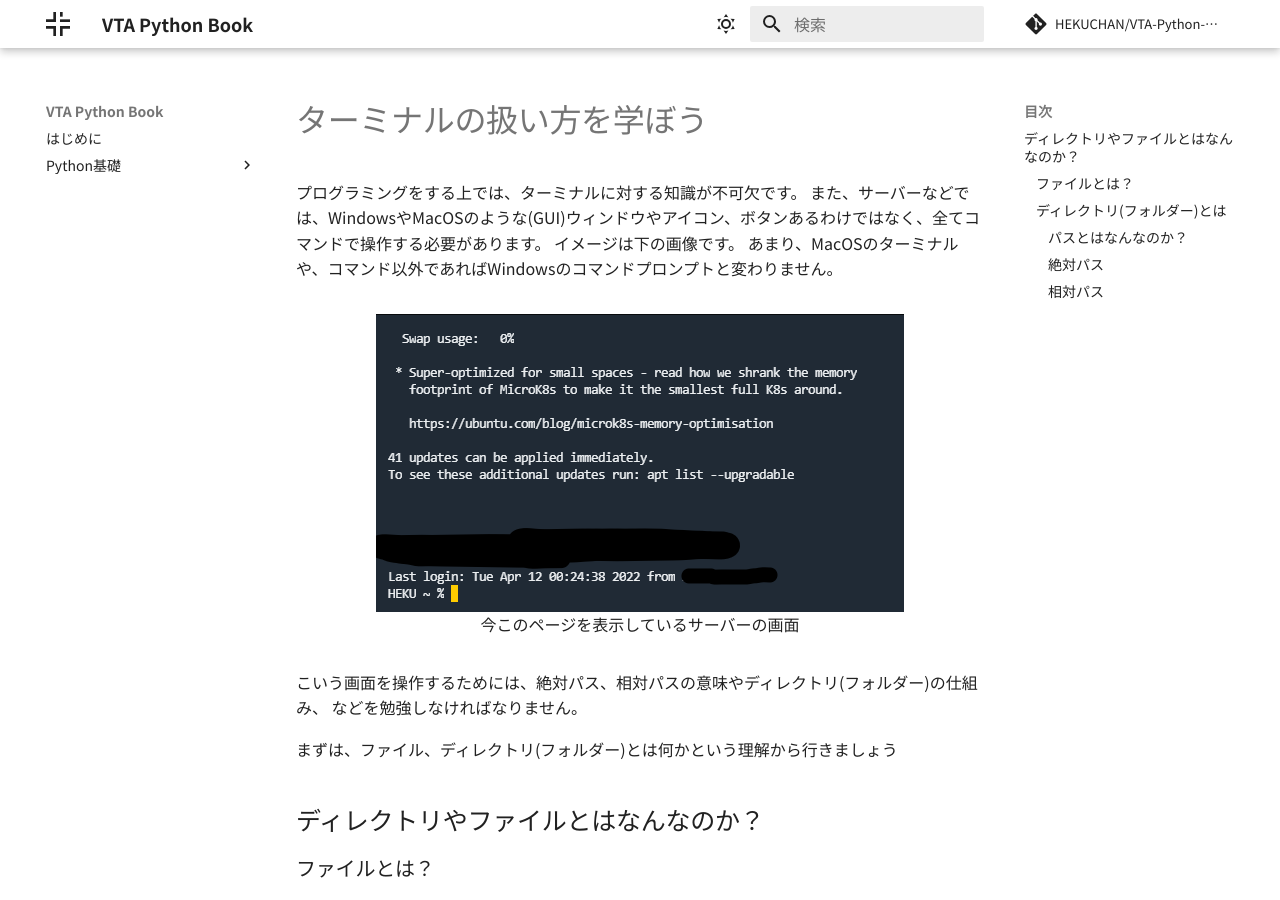
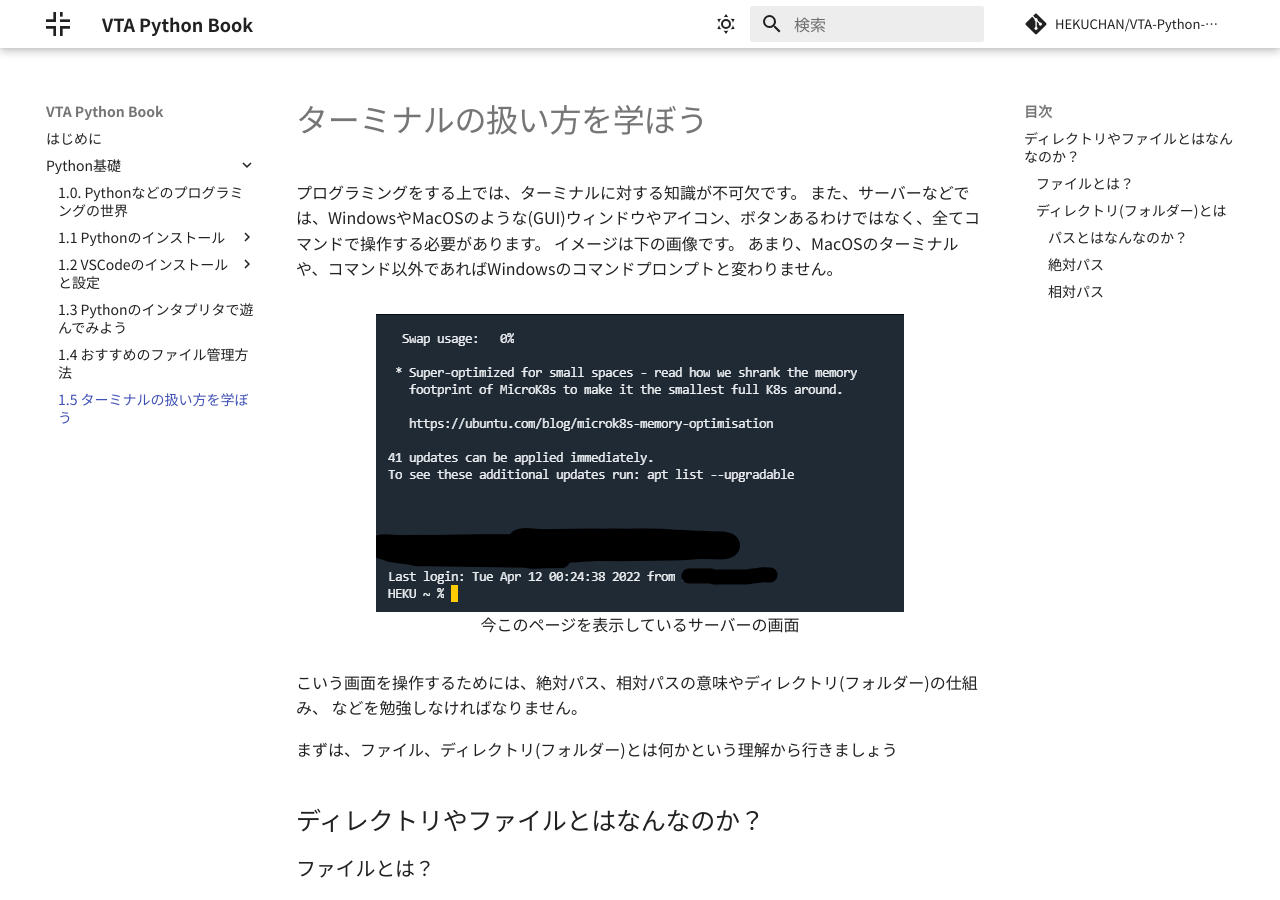
Before and after one commit to HEKUCHAN/VTA-Book, an MkDocs documentation site: the page built from docs/chapter-1/1.5.0-how-to-use-terminal.md, in a window 1280 px wide and 900 px high. Built offline with MkDocs 1.6.1 and Material for MkDocs 9.7.7, drawn with Linux system fonts in a browser that asks for light colours; comment, search, counter and statistics services are not loaded; some of the changed lines change nothing that is shown.

Commit message:
add files'

```diff
--- a/mkdocs.yml
+++ b/mkdocs.yml
@@ -111,4 +111,4 @@ nav:
         - 1.2.3 VSCodeのおすすめプラグイン: chapter-1/1.2.3-plugin-VSCode.md
       - 1.3 Pythonのインタプリタで遊んでみよう: chapter-1/1.3.0-interpreter.md
       - 1.4 おすすめのファイル管理方法: chapter-1/1.4.0-how-to-save-files.md
-      - 1.5 ターミナルの扱い方を学ぼう: chapter-1/1.5.0-how-to-use-terminal
+      - 1.5 ターミナルの扱い方を学ぼう: chapter-1/1.5.0-how-to-use-terminal.md
```
Also changed, not shown: 1 other file.
